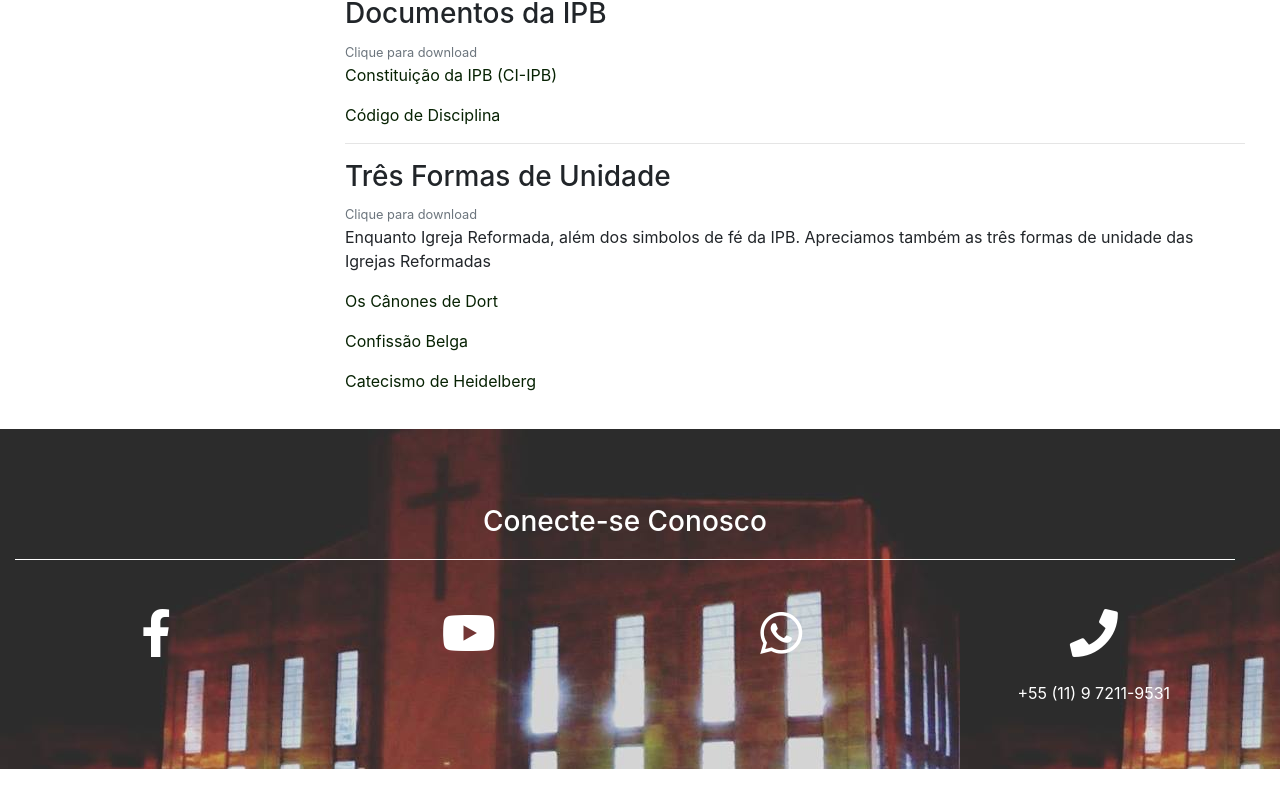
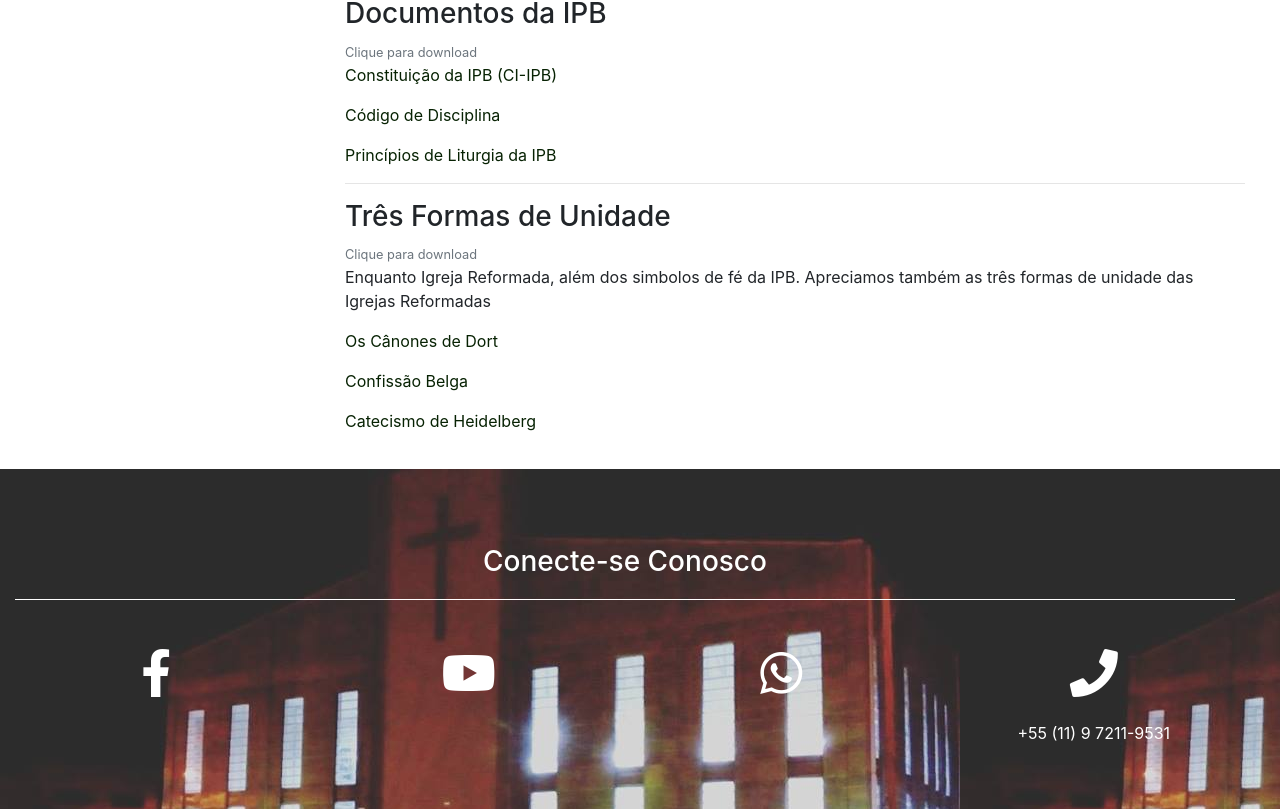
Before and after one commit to PauloFalkaniere/ipbcapela, an Angular app: page /sobre in a window 1280 px wide. Shown: the part 1159-1968 px from the top of the page. Before the commit the page ends 1928 px from the top, so only its background shows below. Built offline with nearby package versions, Linux system fonts and the light colour scheme.

Commit message:
add principios de liturgia

```diff
--- a/src/app/sobre/sobre.component.html
+++ b/src/app/sobre/sobre.component.html
@@ -34,6 +34,9 @@
           <p> <a href="./../assets/pdf/constituicao.pdf" target="_blank">Constituição da IPB (CI-IPB)</a></p>
           <p>
             <a href="./../assets/pdf/codigo_de_disciplina.pdf" target="_blank"> Código de Disciplina</a>
+          </p>
+          <p>
+            <a href="./../assets/pdf/liturgia.pdf" target="_blank"> Princípios de Liturgia da IPB</a>
           </p>
           <hr/>
           <h3>Três Formas de Unidade</h3>
```
Also changed, not shown: 1 other file (tests, documents, lock files or other folders).
